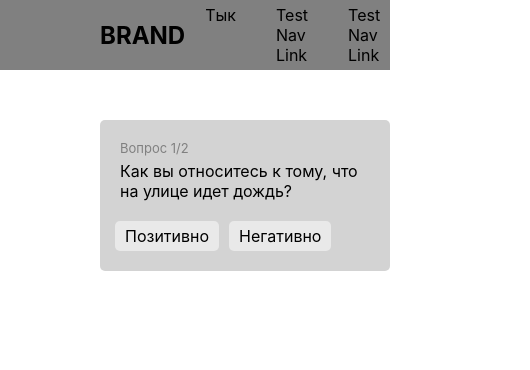
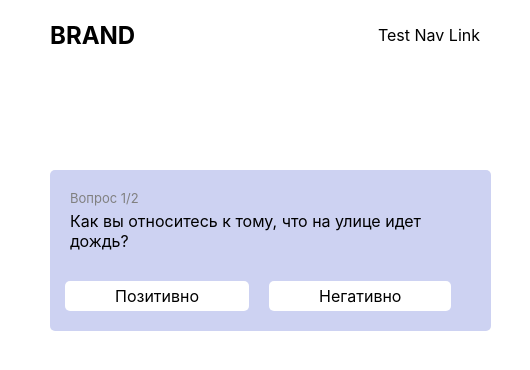
Before and after one commit to Flyingfiish/TestSurvey, a Next.js app: page / in a window 390 px wide. Shown: the top 370 px of the page, 530 px wide, since content can reach past the window. Built offline with nearby package versions, Linux system fonts and the light colour scheme.

Commit message:
css fixes

```diff
--- a/components/header/index.js
+++ b/components/header/index.js
@@ -8,12 +8,6 @@ export default function Header() {
       </div>
       <div className="header-navs">
         <div className="header-nav-link">
-          <Link href="/tik">Тык</Link>
-        </div>
-        <div className="header-nav-link">
-          <Link href="/">Test Nav Link</Link>
-        </div>
-        <div className="header-nav-link">
           <Link href="/">Test Nav Link</Link>
         </div>
       </div>
--- a/styles/globals.css
+++ b/styles/globals.css
@@ -17,10 +17,22 @@ a {
 
 .thank-you {
   margin: 50px auto auto 100px;
-  background: lightgray;
+  background: #b0baf3;
   padding: 20px 20px 20px 20px;
   border-radius: 5px;
   width: fit-content;
   font-size: x-large;
   font-weight:500;
 }
+
+@media screen and (max-width: 767px){
+  .thank-you {
+    margin: 100px auto auto 50px;
+    background: #b0baf3;
+    padding: 20px 20px 20px 20px;
+    border-radius: 5px;
+    width: fit-content;
+    font-size: x-large;
+    font-weight:500;
+  }
+}
--- a/styles/header.css
+++ b/styles/header.css
@@ -3,7 +3,6 @@
     height: 70px;
     display: flex;
     flex-direction: row;
-    background-color: gray;
     justify-content: space-between;
     align-items: center;
 }
@@ -12,26 +11,54 @@
     display: flex;
     flex-direction: row;
     margin: 0 100px 0 0;
-
 }
 
 .header-nav-link{
     margin: 20px;
-    transition: 83ms;
+    transition: 0.3s;
 }
 
 .header-nav-link:hover{
-    color: white;
+    color: #5d53d6;
 }
 
 .header-logo{
     margin: 0 0 0 100px;
     font-weight: bold;
     font-size: x-large;
-    transition: 83ms;
+    transition: 0.3s;
 }
 
 .header-logo:hover{
-    color:white;
+    color:#5d53d6;
 
 }
+
+@media screen and (max-width: 767px){
+    .header{
+        width: 100%;
+        height: 70px;
+        width: 530px;
+        display: flex;
+        flex-direction: row;
+        justify-content: space-between;
+        align-items: center;
+    }
+    .header-navs{
+        display: flex;
+        flex-direction: row;
+        padding-right: 0px;
+        margin: 0px 50px 0px 0px;
+    }
+    .header-nav-link{
+        margin: 0px;
+        padding: 0px;
+        transition: 0.3s;
+    }
+    .header-logo{
+        margin: 0 0 0 50px;
+        font-weight: bold;
+        font-size: x-large;
+        transition: 0.3s;
+    }
+};
--- a/styles/question.css
+++ b/styles/question.css
@@ -1,13 +1,13 @@
 .question{
     margin: 50px auto auto 100px;
-    background: lightgray;
+    background: #cdd2f2;
     padding: 20px 20px 20px 15px;
     border-radius: 5px;
     width: fit-content;
 }
 
 .question-text{
-    margin: 0 0 20px 5px;
+    margin: 0 0 30px 5px;
 }
 
 .question-variants{
@@ -16,16 +16,17 @@
 }
 
 .question-variant{
-    margin-right: 10px;
-    padding: 5px 10px;
-    background:rgb(233, 233, 233);
+    margin-right: 20px;
+    padding: 5px 50px;
+    flex-basis: 40%;
+    background:#fff;
     border-radius: 5px;
-    transition: 87ms;
+    transition: 0.3s;
     cursor: pointer;
 }
 
 .question-variant:hover{
-    background: rgb(110, 110, 110);
+    background: #abb5f2;
     color: white;
 }
 
@@ -35,3 +36,14 @@
     color: gray;
     margin-bottom: 5px;
 }
+
+
+@media screen and (max-width: 767px){
+    .question{
+        margin: 100px auto auto 50px;
+        background: #cdd2f2;
+        padding: 20px 20px 20px 15px;
+        border-radius: 5px;
+        width: fit-content;
+    }
+}
```
